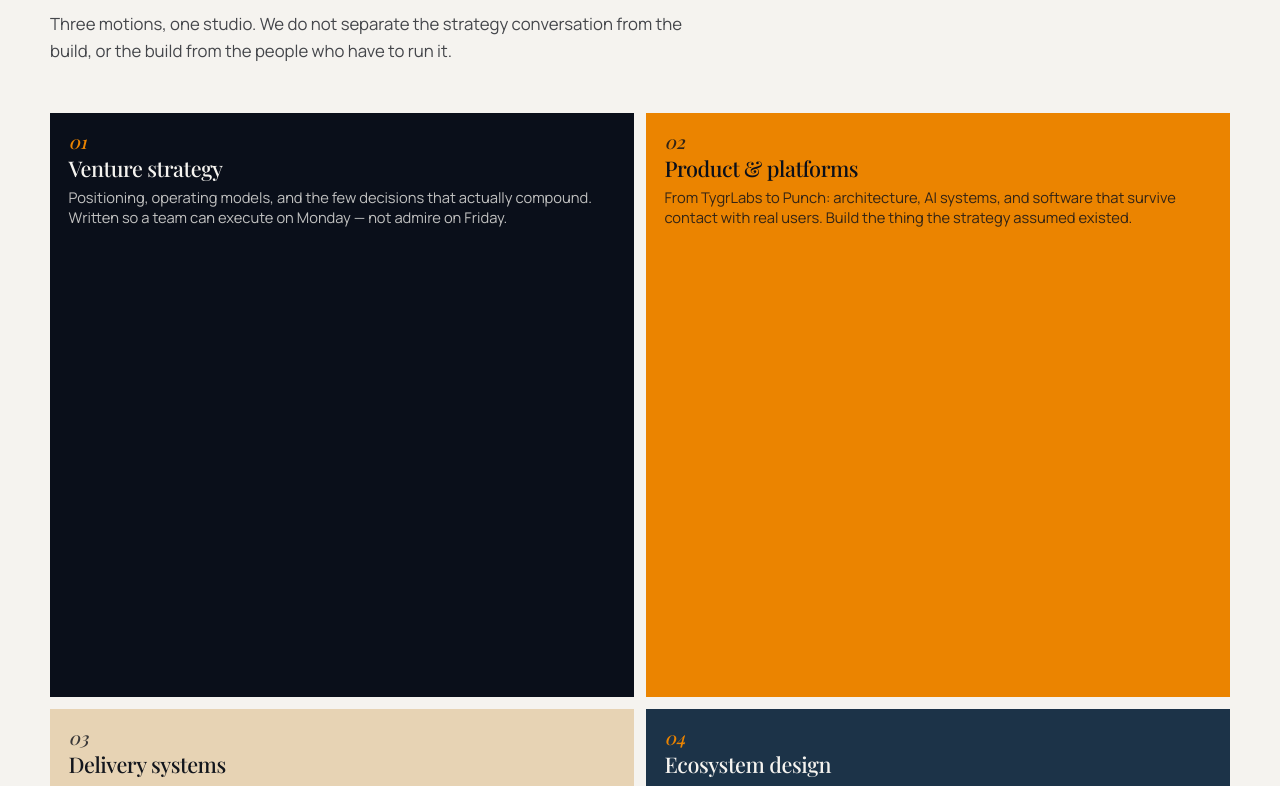
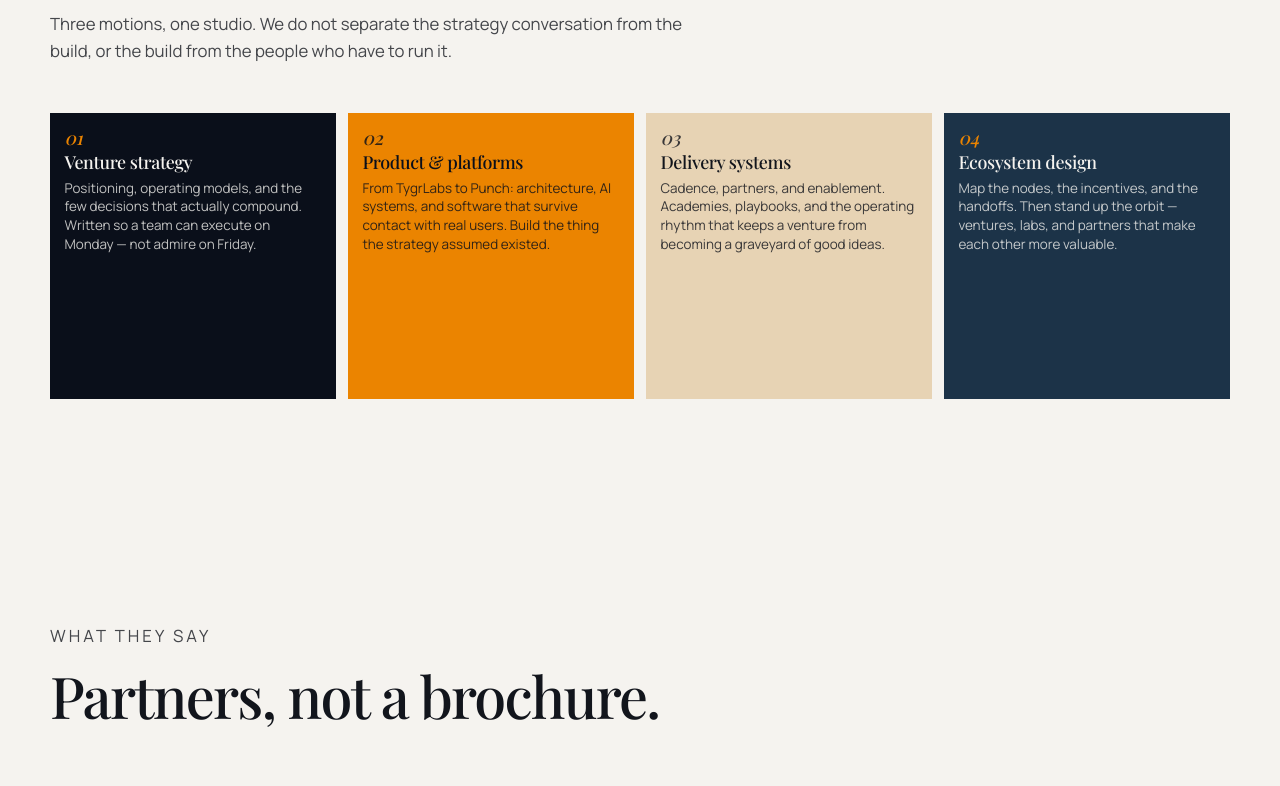
Before and after one commit to rasheq-tygr/tygr-strategy-forge, a React (Vite) app: page / in a window 1280 px wide. Shown: the part 2372-3158 px from the top of the page. Built offline with nearby package versions, Linux system fonts and the light colour scheme; a web font is replaced by a local one.

Commit message:
Lay four capabilities out as four equal squares.
Use a single desktop row of 1:1 colored tiles so all four read as
distinct squares without the oversized 2×2 blocks; fold to 2×2, then
1×4, on narrower screens.

Co-authored-by: rasheq.rahman <rasheq.rahman@aya.yale.edu>

```diff
--- a/src/styles/global.css
+++ b/src/styles/global.css
@@ -537,7 +537,8 @@ h3,
 }
 
 .cap-mosaic.is-four {
-  grid-template-columns: repeat(2, minmax(0, 1fr));
+  /* Four equal squares in one row on desktop; wraps on smaller screens. */
+  grid-template-columns: repeat(4, minmax(0, 1fr));
 }
 
 .cap-mosaic.is-six {
@@ -560,19 +561,19 @@ h3,
   transition: transform 160ms ease;
 }
 
-/* Four topics: classic 2×2 equal squares. */
+/* Four topics: four equal colored squares. */
 .cap-mosaic.is-four .cap-tile {
   aspect-ratio: 1;
-  padding: 1.25rem 1.15rem 1.1rem;
+  padding: 1rem 0.9rem 0.85rem;
 }
 
 .cap-mosaic.is-four .cap-tile h3 {
-  font-size: 1.35rem;
+  font-size: 1.12rem;
 }
 
 .cap-mosaic.is-four .cap-tile .cap-copy p {
   -webkit-line-clamp: 4;
-  font-size: 0.92rem;
+  font-size: 0.84rem;
 }
 
 /* More topics: still squares, but smaller via wider grids. */
@@ -672,6 +673,12 @@ h3,
 
 .dark .cap-number {
   color: var(--tygr-orange);
+}
+
+@media (max-width: 1100px) {
+  .cap-mosaic.is-four {
+    grid-template-columns: repeat(2, minmax(0, 1fr));
+  }
 }
 
 @media (max-width: 960px) {
```
